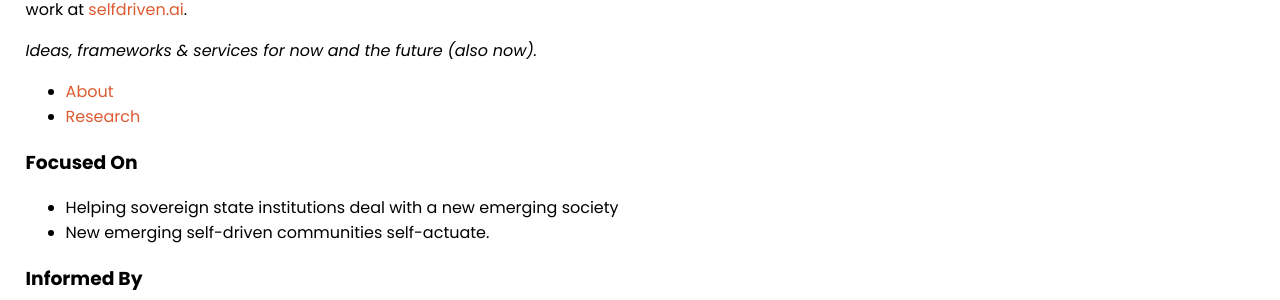
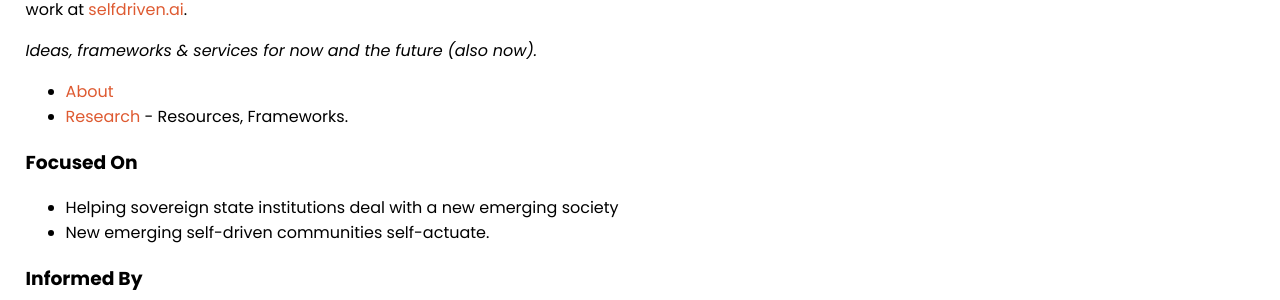
Before and after one commit to selfdriven-foundation/selfdriven-institute, a Jekyll site: the page built from docs/index.md, in a window 1280 px wide. Shown: the part 370-670 px from the top of the page. Built offline with Jekyll 4.4.1, drawn with Linux system fonts in a browser that asks for light colours.

Commit message:
Frameworks

```diff
--- a/docs/index.md
+++ b/docs/index.md
@@ -16,7 +16,7 @@ Our work covers the impact of emergent in-organic intelligence on our society an
 *Ideas, frameworks & services for now and the future (also now).*
 
 - [About](/about/)
-- [Research](/research/)
+- [Research](/research/) - Resources, Frameworks.
 
 ### Focused On
 - Helping sovereign state institutions deal with a new emerging society
```
Also changed, not shown: docs/pages/research.md (+2 -0 lines).
